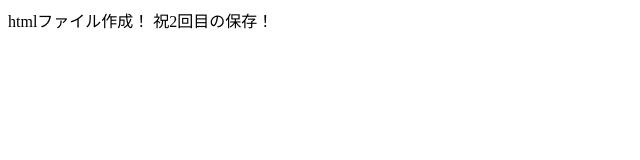
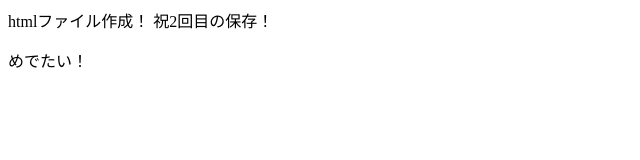
Before and after one commit to sei-994/test, a plain HTML site: page index.html in a window 1280 px wide. Shown: the full height of the page, 0-640 px from the left. Drawn offline with Linux system fonts and the light colour scheme.

Commit message:
push成功したね！

```diff
--- a/index.html
+++ b/index.html
@@ -1,2 +1,4 @@
 <!-- コメント -->
 htmlファイル作成！ 祝2回目の保存！
+<!-- push成功！おめでとう！ -->
+<p>めでたい！</p>
```
